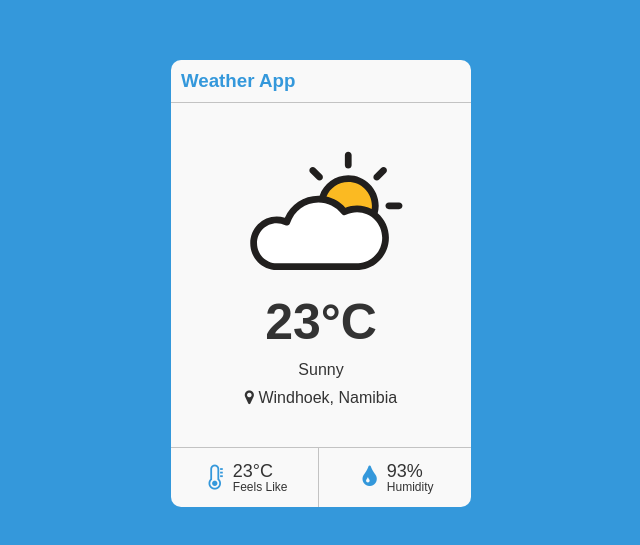
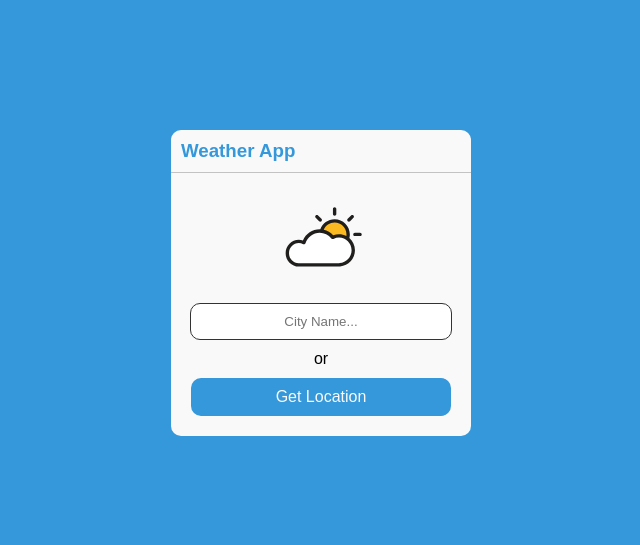
Before and after one commit to nundaabias/-Weather-App-in-JavaScript, a plain HTML site: page index.html in a window 1280 px wide. Shown: the part 117-662 px from the top of the page, without its empty margins (319-959 px from the left). Drawn offline with Linux system fonts and the light colour scheme.

Commit message:
Form View update

```diff
--- a/css/style.scss
+++ b/css/style.scss
@@ -46,9 +46,8 @@ body {
     h3 {
       margin: 0;
       padding: 0;
-    }
-    h3 {
       color: var(--primary);
+
     }
     i:hover {
       cursor: pointer;
@@ -59,9 +58,19 @@ body {
     // Form View
     .form-view {
       display: flex;
+      justify-content: center;
+      align-items: center;
       flex-direction: column;
+      box-sizing: border-box;
       gap: 10px;
       width: 100%;
+      padding: 20px;
+
+      img {
+        width: 100px;
+        height: auto;
+        margin-top: -20px;
+      }
       .info-txt {
         box-sizing: border-box;
         background-color: var(--warning);
@@ -72,7 +81,7 @@ body {
       }
 
       input {
-        width: 296px;
+        width: 100%;
         padding: 10px 0;
         border: 1px solid #333;
         border-radius: 10px;
--- a/index.html
+++ b/index.html
@@ -25,7 +25,12 @@
       <!-- Body -->
       <div class="app-body">
         <!-- Form View -->
-        <div class="form-view off">
+        <div class="form-view">
+          <img
+            src="./svg/mostly-cloudy-svgrepo-com.svg"
+            class="weather-icon"
+            alt=""
+          />
           <p class="info-txt off">
             <i class="fa fa-exclamation-circle"></i> Please enter a valid city
           </p>
@@ -40,7 +45,7 @@
           <span class="btn">Get Location</span>
         </div>
         <!-- Weather View -->
-        <div class="weather-view">
+        <div class="weather-view off">
           <img
             src="./svg/mostly-cloudy-svgrepo-com.svg"
             class="weather-icon"
@@ -75,7 +80,6 @@
                 <div class="number">93<span class="degree">%</span></div>
                 <p class="info">Humidity</p>
               </div>
-
             </div>
           </div>
         </div>
```
Also changed, not shown: css/style.css, 1 other file.
